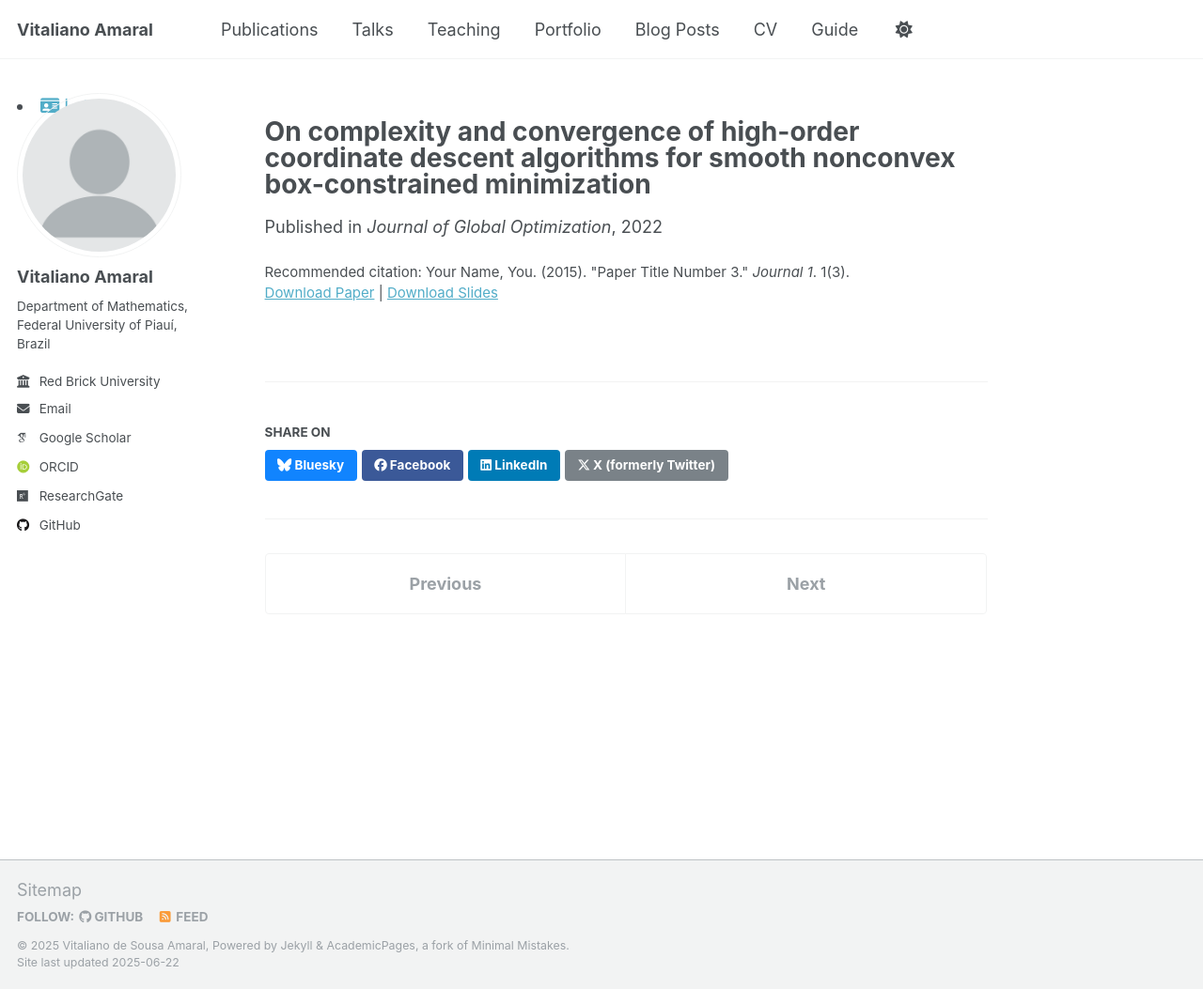
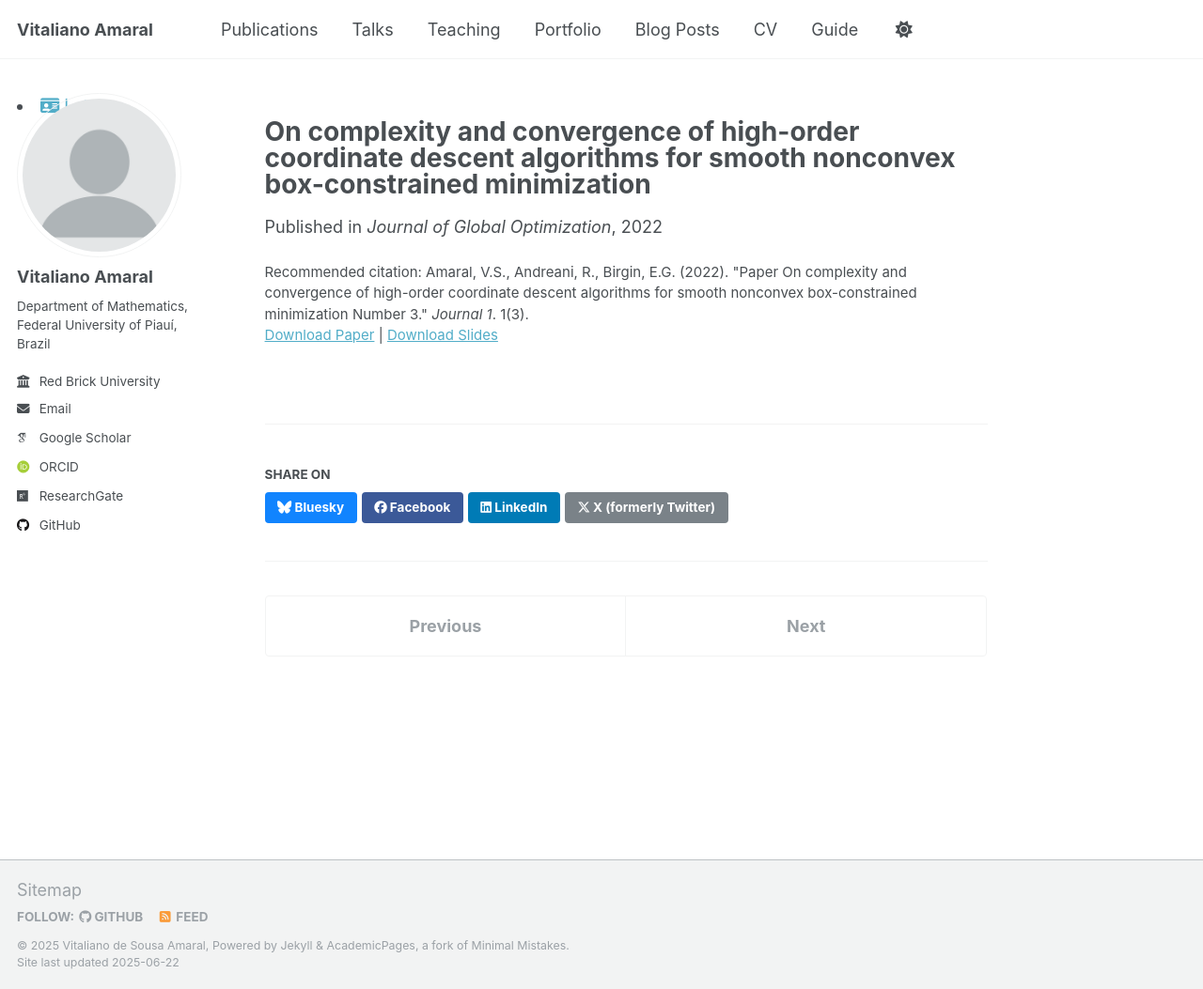
Before and after one commit to vitalianoamaral/vitalianoamaral.github.io, a Jekyll site: the page built from _publications/2015-10-01-paper-title-number-3.md, in a window 1280 px wide and 1053 px high. Shown: the whole window at 94% size. Built offline with Jekyll 4.4.1, drawn with Linux system fonts in a browser that asks for light colours; some web fonts are replaced.

Commit message:
Update 2015-10-01-paper-title-number-3.md

```diff
--- a/_publications/2015-10-01-paper-title-number-3.md
+++ b/_publications/2015-10-01-paper-title-number-3.md
@@ -8,5 +8,5 @@ date: 2022-04-28
 venue: 'Journal of Global Optimization'
 slidesurl: 'http://academicpages.github.io/files/slides3.pdf'
 paperurl: 'http://academicpages.github.io/files/paper3.pdf'
-citation: 'Your Name, You. (2015). &quot;Paper Title Number 3.&quot; <i>Journal 1</i>. 1(3).'
+citation: 'Amaral, V.S., Andreani, R., Birgin, E.G. (2022). &quot;Paper On complexity and convergence of high-order coordinate descent algorithms for smooth nonconvex box-constrained minimization Number 3.&quot; <i>Journal 1</i>. 1(3).'
 ---
```
